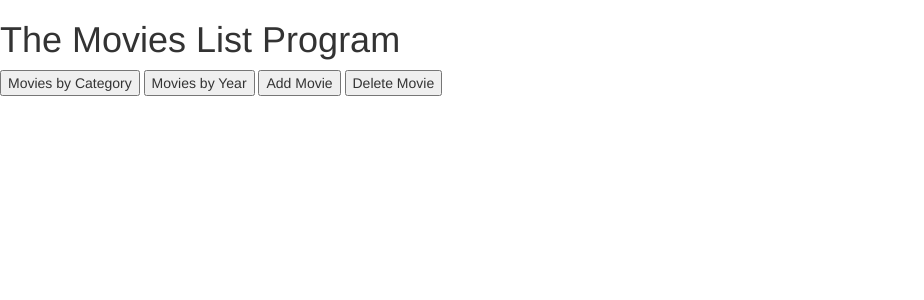
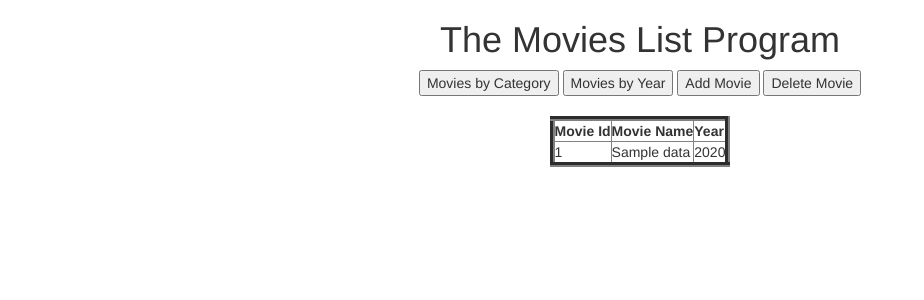
Before and after one commit to djaramil/movies-flask, a Flask app: template templates/movies_by_year.html in a window 1280 px wide. Shown: the top 300 px of the page, without its empty margins (0-924 px from the left). Run offline with Flask 2, Linux system fonts and the light colour scheme; the template is opened without the code that fills it: most values are stand-ins (such as "Sample title", 1, 10 or a date in 2020); some libraries are stand-ins or nearby versions.

Commit message:
Route level changes to enable table

```diff
--- a/app.py
+++ b/app.py
@@ -1,7 +1,6 @@
 from flask import Flask, render_template
 from flask_bootstrap import Bootstrap
 from movies import *
-from db import *
 
 
 def create_app():
@@ -18,13 +17,13 @@ def create_app():
 
   @app.route('/category')
   def moviesByCategory():
-      connect()
-      allCategories = db.get_movies_by_all_categories()
+      allCategories = list_movies_by_all_category()
       return render_template('movies_by_category.html',content=allCategories)
 
   @app.route('/year')
   def moviesByYear():
-      return render_template('movies_by_year.html')
+      allMoviesByYear = list_movies_by_all_year()
+      return render_template('movies_by_year.html',content=allMoviesByYear)
 
   @app.route('/addMovie')
   def addMovie():
--- a/movies.py
+++ b/movies.py
@@ -12,6 +12,7 @@ def list_categories():
     return categories
 
 def list_movies_by_all_category():
+    db.connect()
     movies = db.get_movies_by_all_categories()
     return(movies)
 
@@ -40,6 +41,7 @@ def list_movies_by_year():
     list_movies(movies, str(year))
 
 def list_movies_by_all_year():
+    db.connect()
     movies = db.get_movies_by_all_year()
     return(movies)
 
--- a/templates/header.html
+++ b/templates/header.html
@@ -1,5 +1,9 @@
-<h1>The Movies List Program</h1>
-<button onclick="window.location.href='/category';">Movies by Category</button>
-<button onclick="window.location.href='/year';">Movies by Year</button>
-<button onclick="window.location.href='/addMovie';">Add Movie</button>
-<button onclick="window.location.href='/deleteMovie';">Delete Movie</button>
+<center>
+    <h1>The Movies List Program</h1>
+    <button onclick="window.location.href='/category';">Movies by Category</button>
+    <button onclick="window.location.href='/year';">Movies by Year</button>
+    <button onclick="window.location.href='/addMovie';">Add Movie</button>
+    <button onclick="window.location.href='/deleteMovie';">Delete Movie</button>
+    <br/>
+    <br/>
+</center>
--- a/templates/movies_by_category.html
+++ b/templates/movies_by_category.html
@@ -10,9 +10,9 @@
 
 <table align="center" border="5" cellpadding="5" cellspacing="5">
     <tr>
-        <th>MovieId</th>
-        <th>MovieName</th>
-        <th>CategoryName</th>
+        <th>Movie Id</th>
+        <th>Movie Name</th>
+        <th>Category Name</th>
     </tr>
     {%- for data in content %}
         <tr>
--- a/templates/movies_by_year.html
+++ b/templates/movies_by_year.html
@@ -7,6 +7,20 @@
 {% block content %}
 {{util.flashed_messages(dismissible=True)}}
 {{header}}
+<table align="center" border="5" cellpadding="5" cellspacing="5">
+    <tr>
+        <th>Movie Id</th>
+        <th>Movie Name</th>
+        <th>Year</th>
+    </tr>
+    {%- for data in content %}
+        <tr>
+            <td>{{data.id}}</td>
+            <td>{{data.name}}</td>
+            <td>{{data.year}}</td>
+        </tr>
+    {%- endfor %}
+</table>
 {% endblock %}
 
 {% block head %}
```
